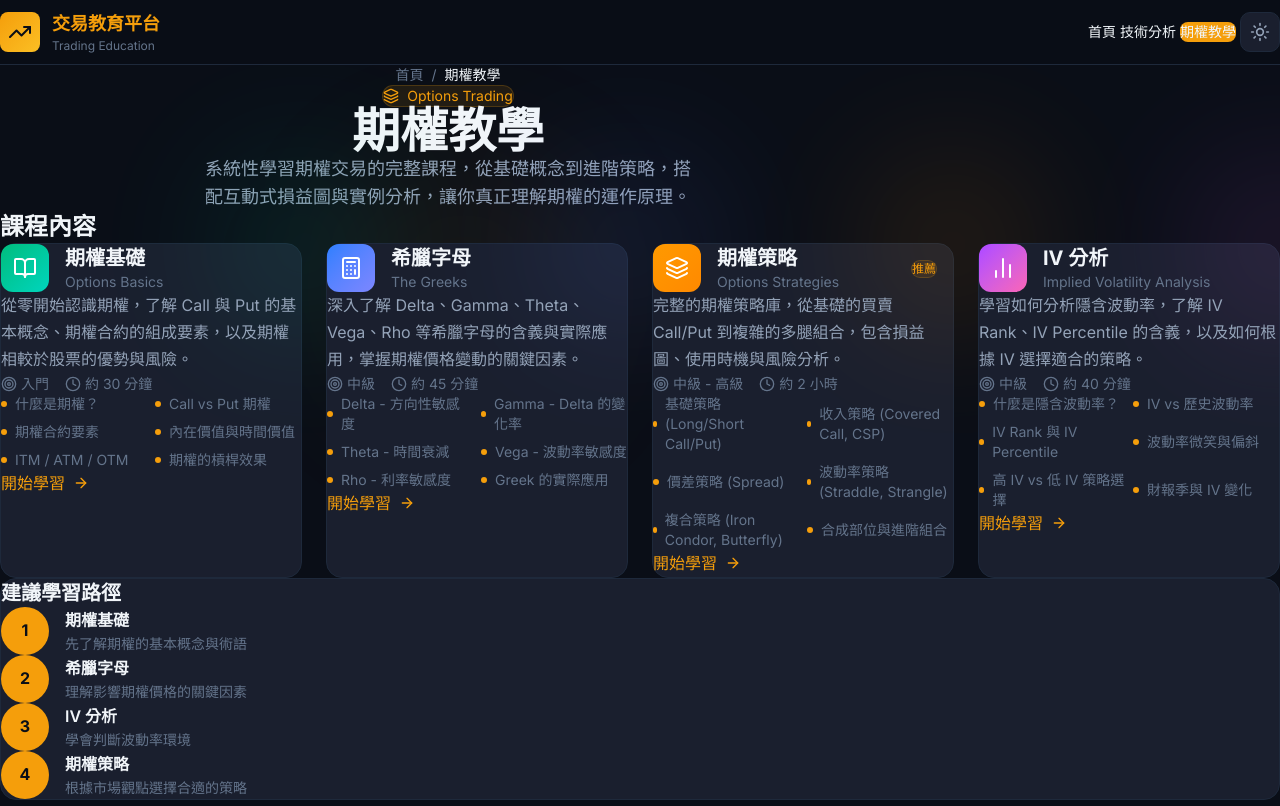
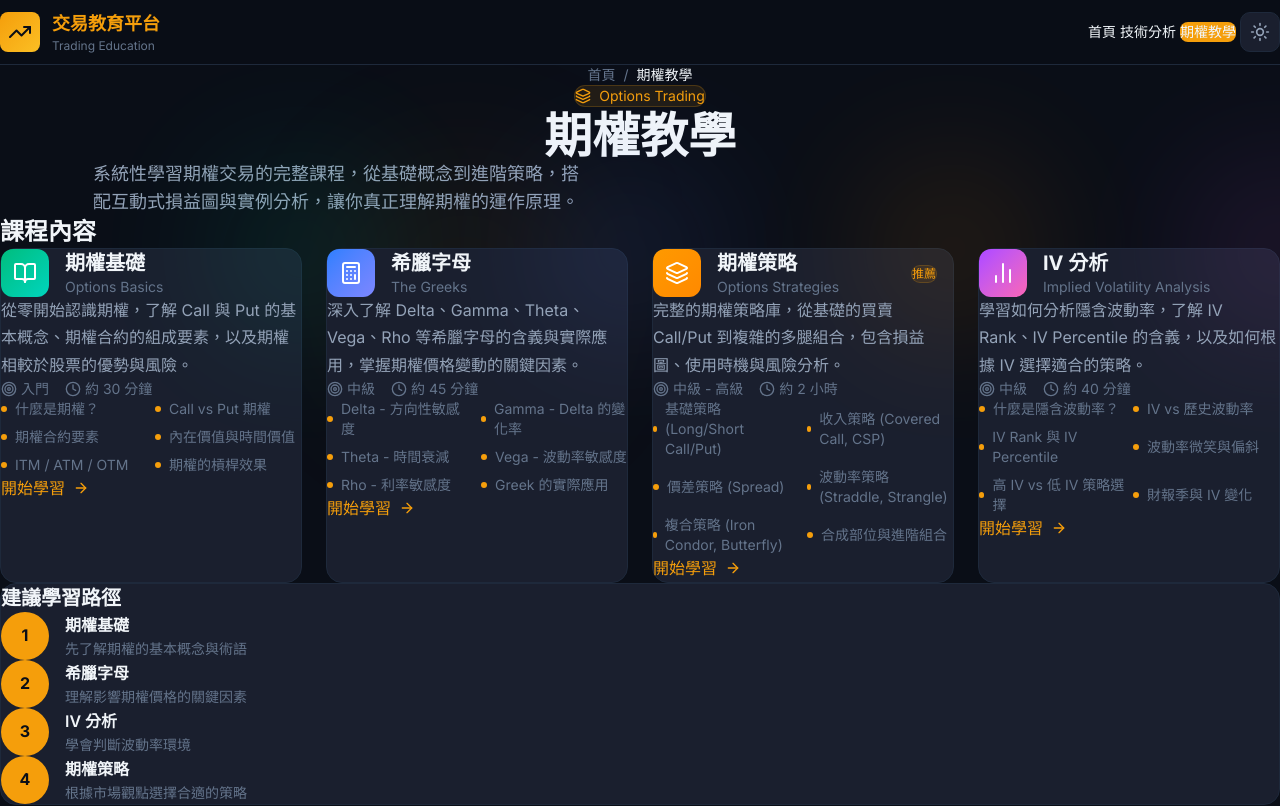
Before and after one commit to sam9407287/trading-education, a Next.js app: page /options in a window 1280 px wide. Shown: the top 806 px of the page. Built offline with nearby package versions, Linux system fonts and the light colour scheme.

Commit message:
Fix: Remove max-w-4xl container to match homepage perfect center alignment

```diff
--- a/src/app/options/page.tsx
+++ b/src/app/options/page.tsx
@@ -121,7 +121,7 @@ export default function OptionsPage() {
         <div className="absolute top-20 left-1/4 w-72 h-72 bg-amber-500/5 dark:bg-amber-500/10 rounded-full blur-3xl"></div>
 
         <div className="relative max-w-7xl mx-auto px-4 sm:px-6 lg:px-8 py-16 sm:py-24">
-          <div className="max-w-4xl mx-auto flex flex-col items-center text-center">
+          <div className="text-center">
             {/* Breadcrumb */}
             <nav className="flex items-center justify-center gap-2 text-sm text-[var(--text-muted)] mb-8">
               <Link href="/" className="hover:text-[var(--accent-gold)]">首頁</Link>
@@ -134,14 +134,11 @@ export default function OptionsPage() {
               <span className="text-sm text-[var(--accent-gold)]">Options Trading</span>
             </div>
 
-            <h1 className="text-4xl sm:text-5xl font-bold text-[var(--text-primary)] mb-6 text-center w-full">
+            <h1 className="text-4xl sm:text-5xl font-bold text-[var(--text-primary)] mb-6">
               期權教學
             </h1>
 
-            <p
-              className="text-lg text-[var(--text-secondary)] mb-8 max-w-2xl mx-auto text-center w-full"
-              style={{ textWrap: 'balance' }}
-            >
+            <p className="text-lg text-[var(--text-secondary)] mb-8 max-w-2xl mx-auto" style={{ textWrap: 'balance' }}>
               系統性學習期權交易的完整課程，從基礎概念到進階策略，搭配互動式損益圖與實例分析，讓你真正理解期權的運作原理。
             </p>
           </div>
--- a/src/app/technical-analysis/page.tsx
+++ b/src/app/technical-analysis/page.tsx
@@ -139,7 +139,7 @@ export default function TechnicalAnalysisPage() {
         <div className="absolute top-20 right-1/4 w-72 h-72 bg-blue-500/5 dark:bg-blue-500/10 rounded-full blur-3xl"></div>
 
         <div className="relative max-w-7xl mx-auto px-4 sm:px-6 lg:px-8 py-16 sm:py-24">
-          <div className="max-w-4xl mx-auto flex flex-col items-center text-center">
+          <div className="text-center">
             {/* Breadcrumb */}
             <nav className="flex items-center justify-center gap-2 text-sm text-[var(--text-muted)] mb-8">
               <Link href="/" className="hover:text-[var(--accent-gold)]">首頁</Link>
@@ -152,11 +152,11 @@ export default function TechnicalAnalysisPage() {
               <span className="text-sm text-blue-400">Technical Analysis</span>
             </div>
 
-            <h1 className="text-4xl sm:text-5xl font-bold text-[var(--text-primary)] mb-6 text-center w-full">
+            <h1 className="text-4xl sm:text-5xl font-bold text-[var(--text-primary)] mb-6">
               技術分析教學
             </h1>
 
-            <p className="text-lg text-[var(--text-secondary)] mb-8 max-w-2xl mx-auto text-center w-full" style={{ textWrap: 'balance' }}>
+            <p className="text-lg text-[var(--text-secondary)] mb-8 max-w-2xl mx-auto" style={{ textWrap: 'balance' }}>
               從基礎指標到進階理論，系統性學習技術分析的完整知識體系。掌握圖表判讀、形態識別與週期分析，建立專業的市場分析能力。
             </p>
           </div>
```
